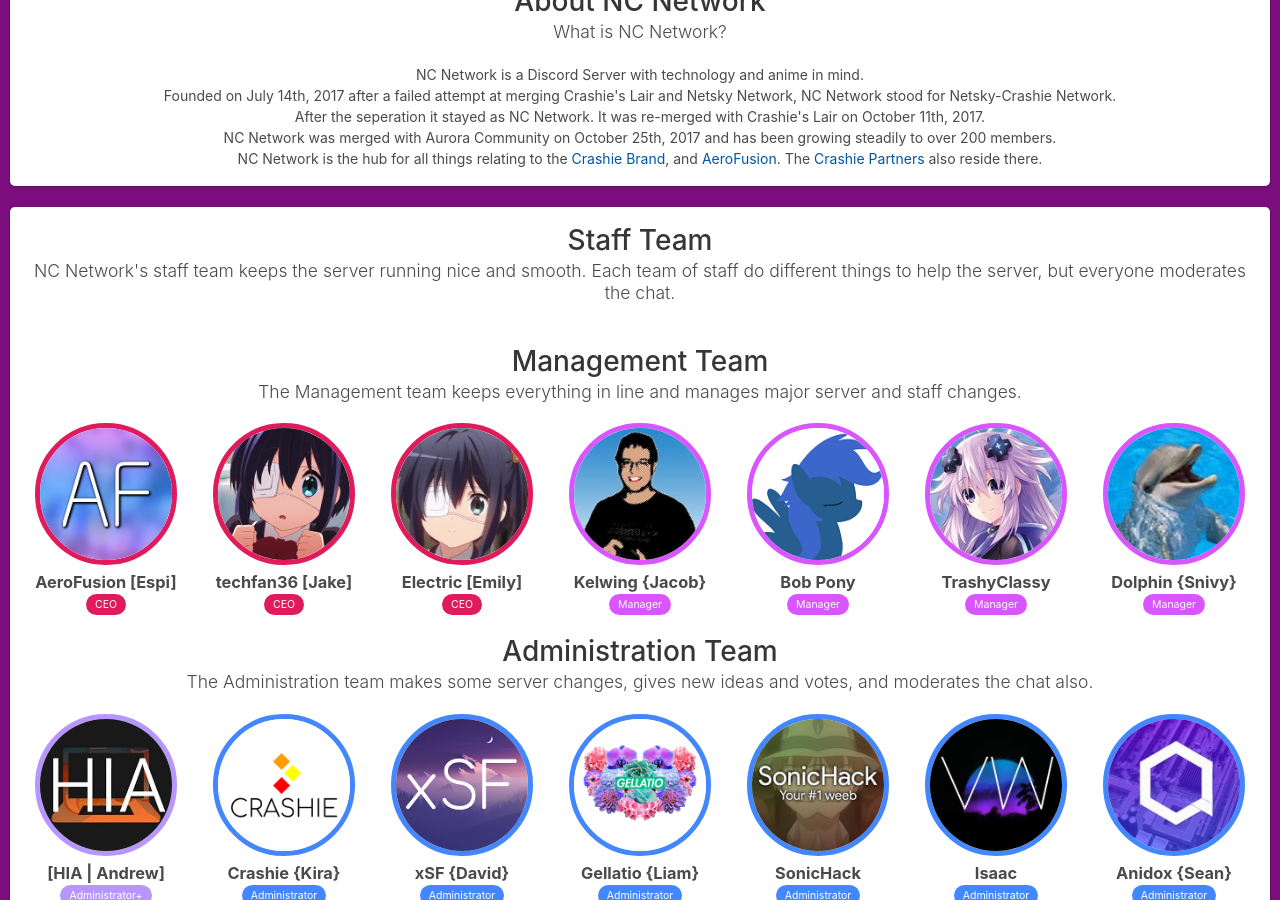
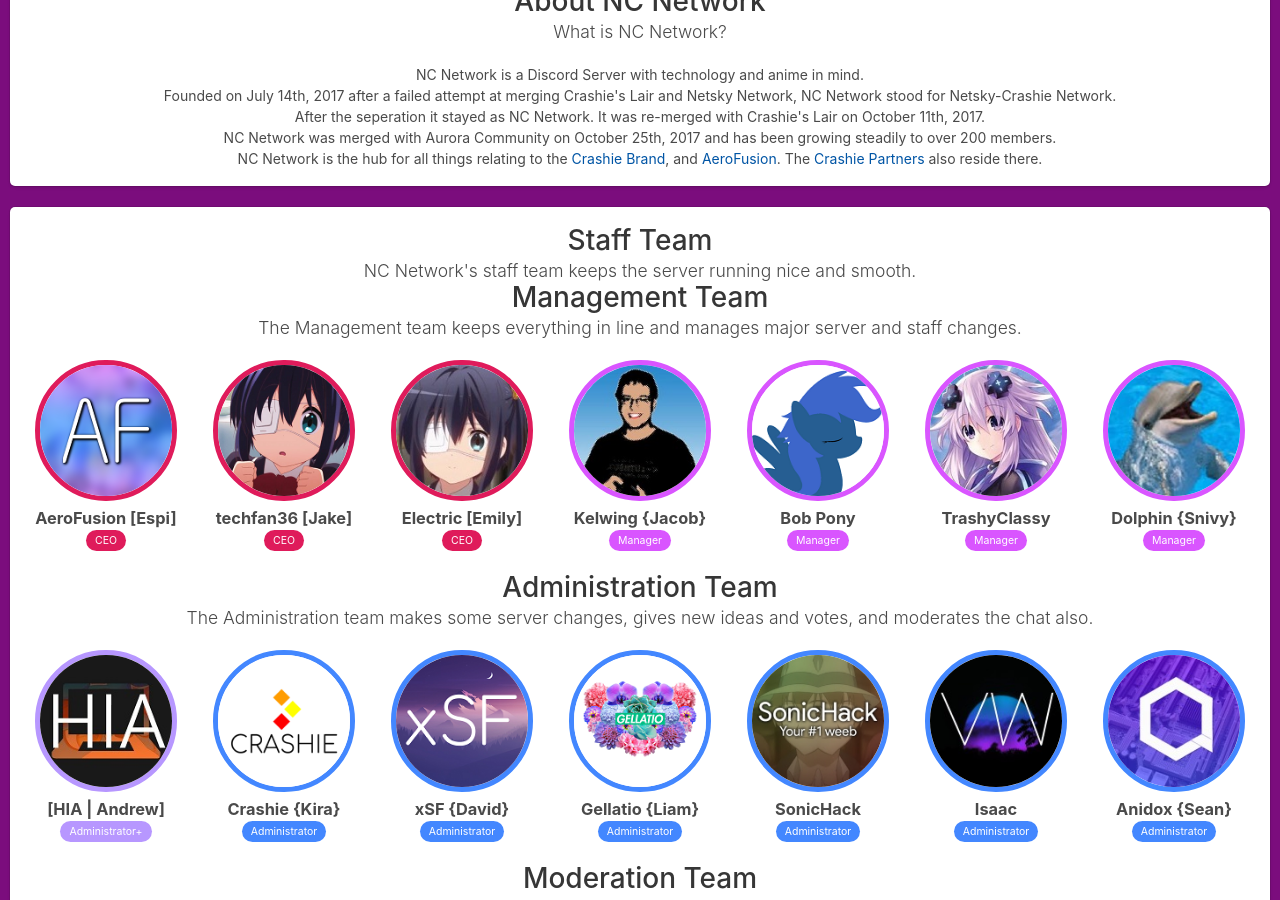
Before and after one commit to xwinbyte/NetskyWebsite, a Jekyll site: the page built from index.html, in a window 1280 px wide and 900 px high, scrolled down 617 px. Built offline with Jekyll 4.4.1, drawn with Linux system fonts in a browser that asks for light colours; nearby versions of some CDN libraries.

Commit message:
Update index.html

```diff
--- a/index.html
+++ b/index.html
@@ -15,8 +15,7 @@
 			</div>
 			<div class="box" id="staff" style="text-align: center;">
 				<h1 class="title"><strong>Staff Team</strong></h1>
-				<h2 class="subtitle">NC Network's staff team keeps the server running nice and smooth. Each team of staff do different things to help the server, but everyone moderates the chat.</h2>
-				<br>
+				<h2 class="subtitle">NC Network's staff team keeps the server running nice and smooth.</h2>
 				<h1 class="title"><strong>Management Team</strong></h1>
 				<h2 class="subtitle">The Management team keeps everything in line and manages major server and staff changes.</h2>
 				<div class="columns">
```
